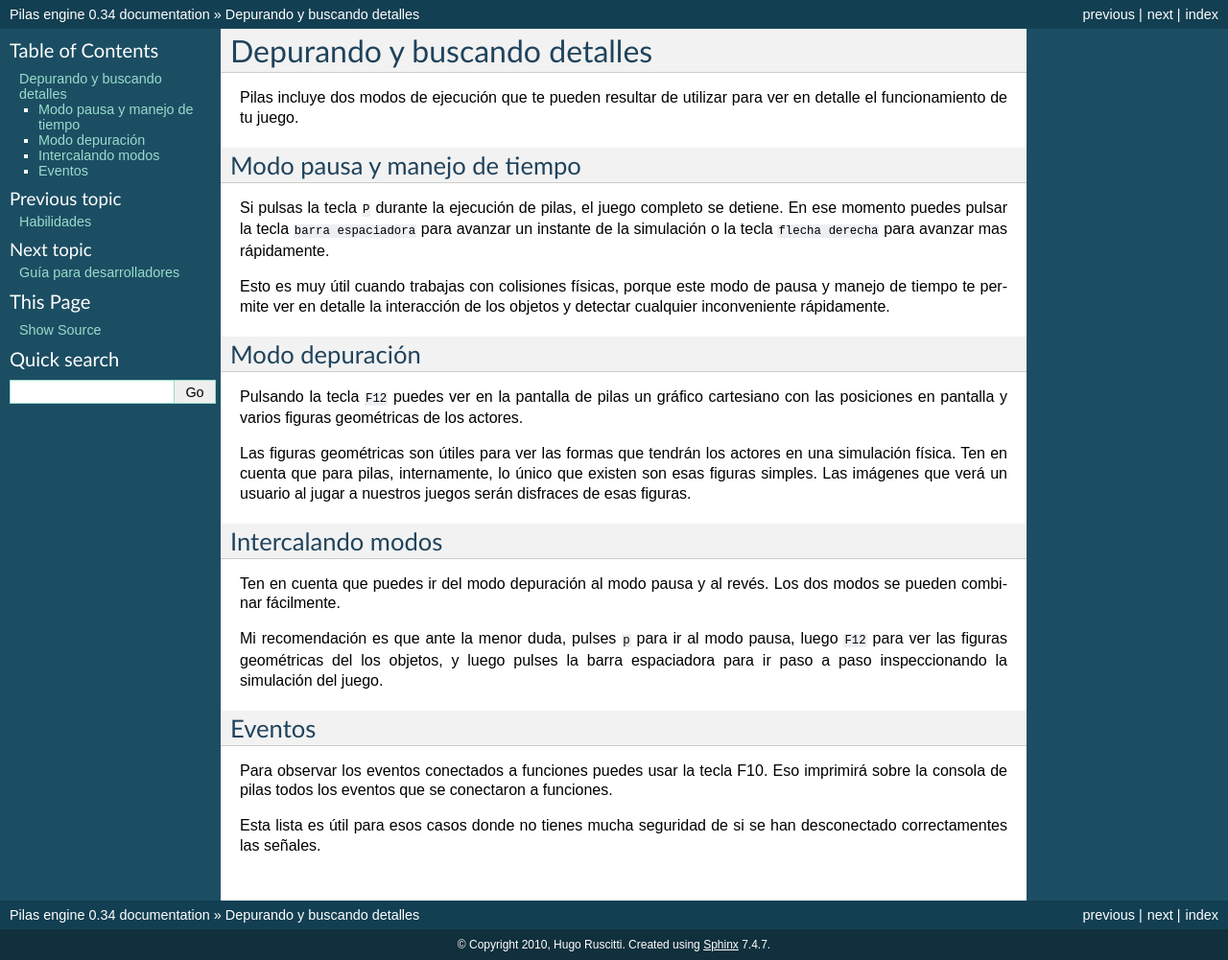
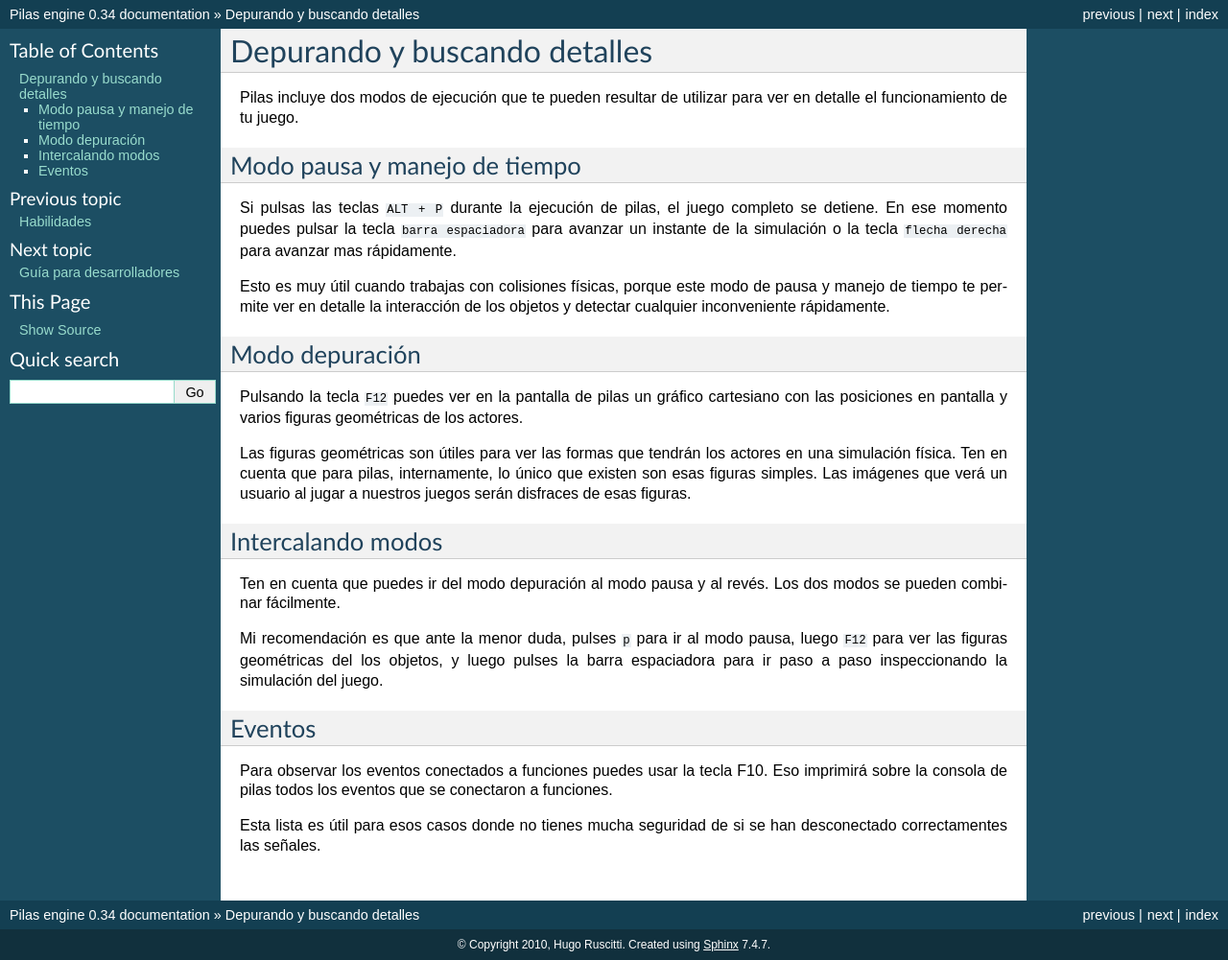
Before and after one commit to hugoruscitti/pilas-docs, a Sphinx documentation site: the page built from source/depurando.rst, in a window 1280 px wide. Shown: the whole page at 96% size. Built offline with Sphinx 7.4.7, drawn with Linux system fonts in a browser that asks for light colours.

Commit message:
documentando que ahora la tecla de pausa es ALT+P

```diff
--- a/source/depurando.rst
+++ b/source/depurando.rst
@@ -9,7 +9,7 @@
 Modo pausa y manejo de tiempo
 -----------------------------
 
-Si pulsas la tecla ``P`` durante la ejecución de
+Si pulsas las teclas ``ALT + P`` durante la ejecución de
 pilas, el juego completo se detiene. En ese
 momento puedes pulsar la tecla ``barra espaciadora``
 para avanzar un instante de la simulación o
```
